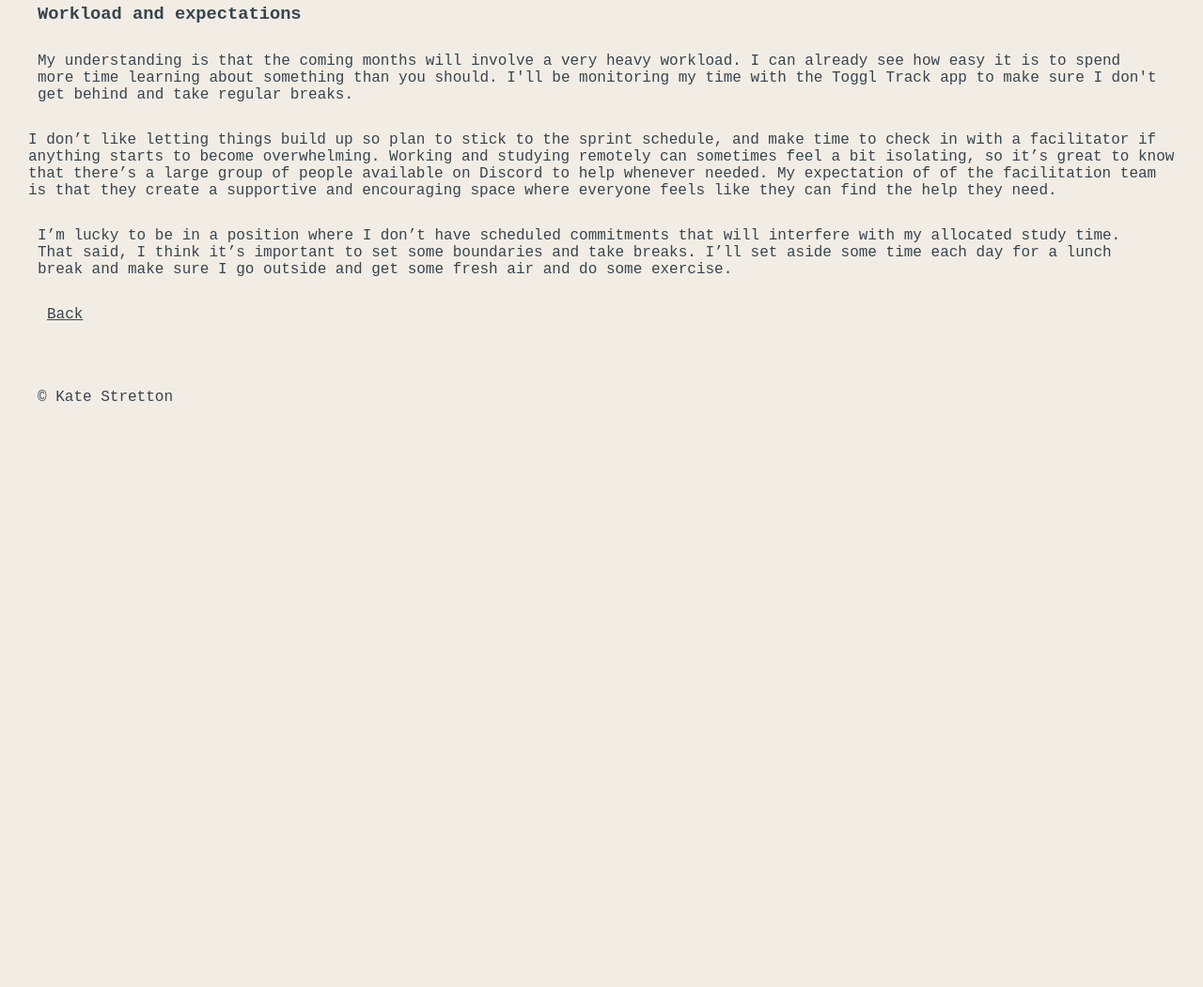
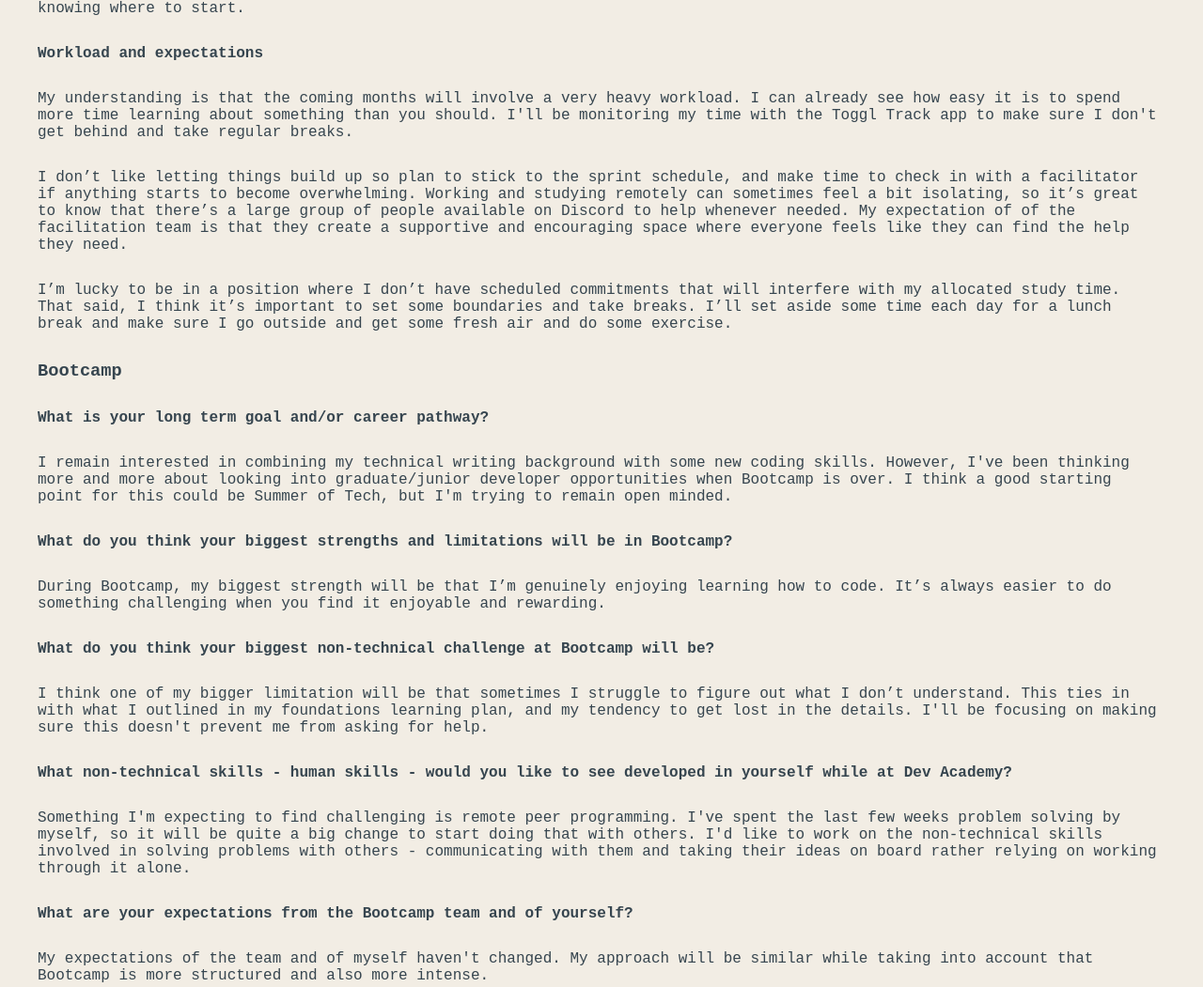
Before and after one commit to kate-stretton/kate-stretton.github.io, a plain HTML site: page blog/learning-plan.html in a window 1280 px wide. Shown: the part 632-1683 px from the top of the page at 94% size. Before the commit the page ends 1094 px from the top, so only its background shows below. Drawn offline with Linux system fonts and the light colour scheme.

Commit message:
update learning plan for bootcamp

```diff
--- a/blog/learning-plan.html
+++ b/blog/learning-plan.html
@@ -11,24 +11,49 @@
       <h2>23 April 2022</h2>
     </header>
     <main>
-      <h3>Goals</h3>
+      <h3>Foundations</h3>
+      <h4>Goals</h4>
       <p>
         I find tech a really creative and dynamic industry to be a part of. I’m undecided on exactly what I want to do after Dev Academy, but know that I want to keep working in this industry. I really loved my previous job as a technical writer and would be interested in using my new skills to write for a developer audience. That said, I'm also considering having a go at finding work as a junior developer.
       </p>
-      <h3>Strengths and limitations</h3>
+      <h4>Strengths and limitations</h4>
       <p>
         I love learning new skills and am excited to have the opportunity to focus on that over the next few months. I work well with clearly defined objectives and expectations, and am finding the structure of the course well suited to my learning style. I'm conscious that I'll need to actively manage some of my limitations in the coming months - in particuar my tendency to get lost in the detail and waste time perfecting things that don't need perfecting.
       </p>
       <p>
         A non-technical skill that I'd like to work on and turn into a strength is breaking down problems into smaller, more manageble sized tasks. I find it overwhelming when there are lots of parts to a problem and I sometimes have difficulty knowing where to start.
       </p>
-      <h3>Workload and expectations</h3>
+      <h4>Workload and expectations</h4>
       <p>
         My understanding is that the coming months will involve a very heavy workload. I can already see how easy it is to spend more time learning about something than you should. I'll be monitoring my time with the Toggl Track app to make sure I don't get behind and take regular breaks. </p>
-        <p></p>I don’t like letting things build up so plan to stick to the sprint schedule, and make time to check in with a facilitator if anything starts to become overwhelming. Working and studying remotely can sometimes feel a bit isolating, so it’s great to know that there’s a large group of people available on Discord to help whenever needed. My expectation of of the facilitation team is that they create a supportive and encouraging space where everyone feels like they can find the help they need.
+        <p>
+          I don’t like letting things build up so plan to stick to the sprint schedule, and make time to check in with a facilitator if anything starts to become overwhelming. Working and studying remotely can sometimes feel a bit isolating, so it’s great to know that there’s a large group of people available on Discord to help whenever needed. My expectation of of the facilitation team is that they create a supportive and encouraging space where everyone feels like they can find the help they need.
       </p>
       <p>
         I’m lucky to be in a position where I don’t have scheduled commitments that will interfere with my allocated study time. That said, I think it’s important to set some boundaries and take breaks. I’ll set aside some time each day for a lunch break and make sure I go outside and get some fresh air and do some exercise.
+      </p>
+      <h3>Bootcamp</h3>
+      <h4>What is your long term goal and/or career pathway?</h4>
+      <p>
+        I remain interested in combining my technical writing background with some new coding skills. However, I've been thinking more and more about looking into graduate/junior developer opportunities when Bootcamp is over. I think a good starting point for this could be Summer of Tech, but I'm trying to remain open minded.
+      </p>
+      <h4>What do you think your biggest strengths and limitations will be in Bootcamp?</h4>
+      <p>
+        During Bootcamp, my biggest strength will be that I’m genuinely enjoying learning how to code. It’s always easier to do something challenging when you find it enjoyable and rewarding.
+      </p>
+      <h4>What do you think your biggest non-technical challenge at Bootcamp will be?</h4>
+      <p>
+        I think one of my bigger limitation will be that sometimes I struggle to figure out what I don’t understand. This ties in with what I outlined in my foundations learning plan, and my tendency to get lost in the details. I'll be focusing on making sure this doesn't prevent me from asking for help.
+      </p>
+      <h4>What non-technical skills - human skills - would you like to see developed in yourself while at Dev Academy?</h4>
+      <p>
+        Something I'm expecting to find challenging is remote peer programming. I've spent the last few weeks problem solving by myself, so it will be quite a big change to start doing that with others. I'd like to work on the non-technical skills involved in solving problems with others - communicating with them and taking their ideas on board rather relying on working through it alone.
+      </p>
+      <h4>
+        What are your expectations from the Bootcamp team and of yourself?
+      </h4>
+      <p>
+        My expectations of the team and of myself haven't changed. My approach will be similar while taking into account that Bootcamp is more structured and also more intense.
       </p>
       <nav>
         <a href="../index.html">Back</a>
```
